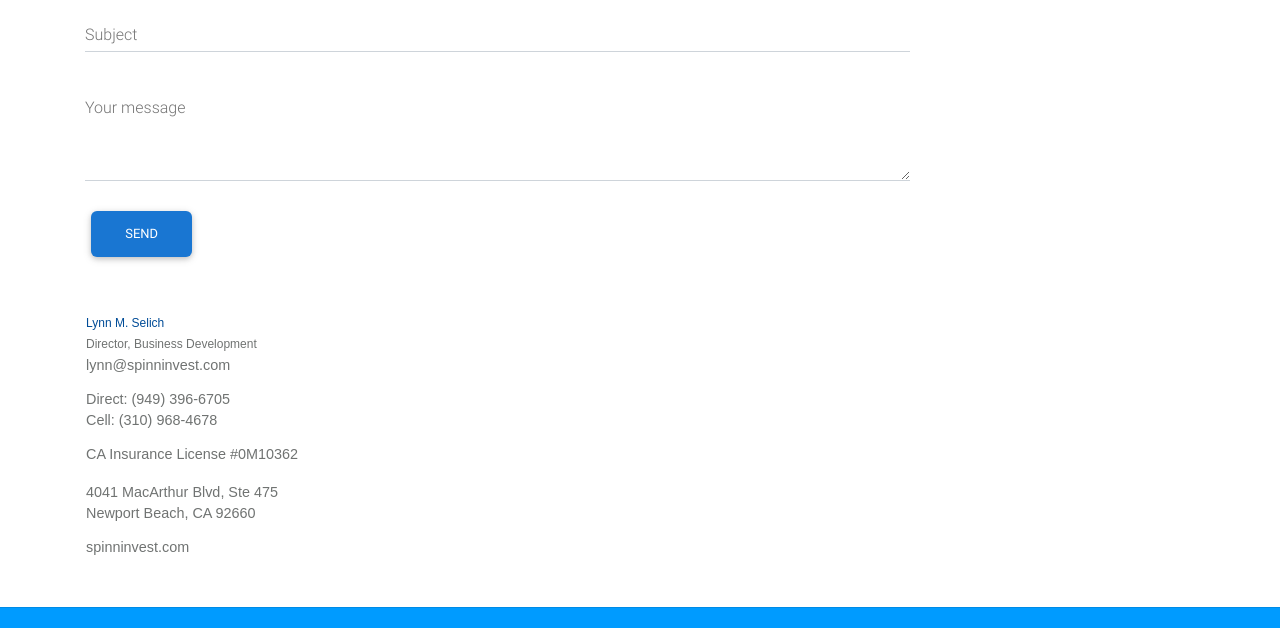
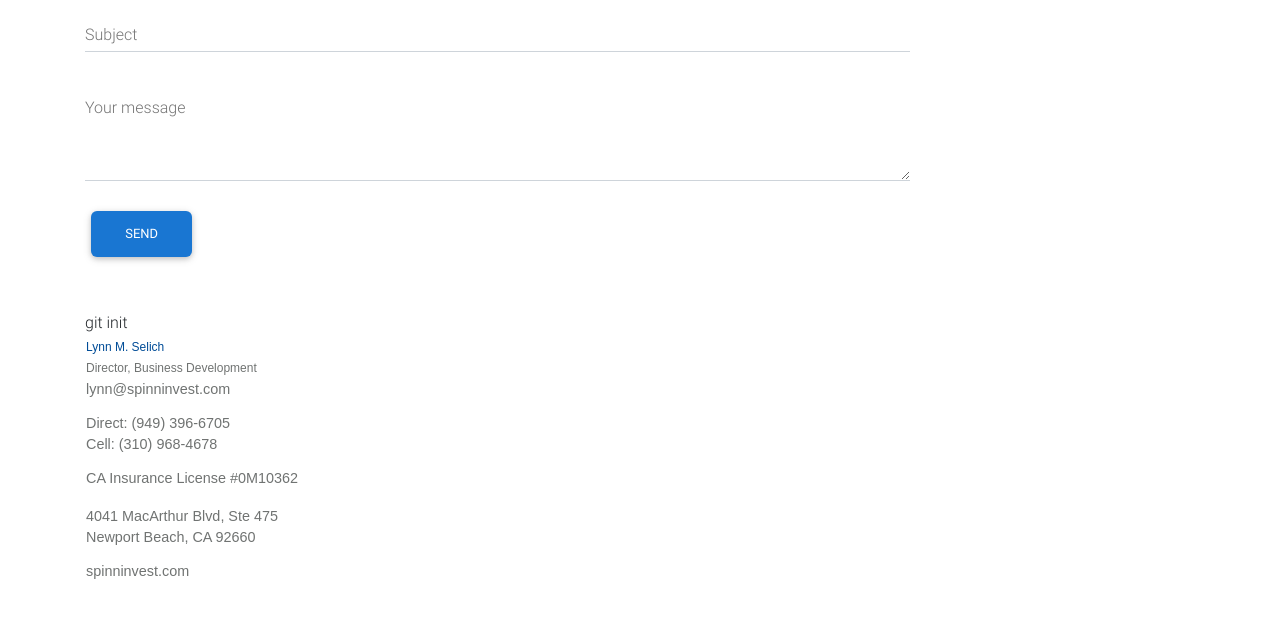
Before and after one commit to thedevtechs/www.thedevtechs.com, a plain HTML site: page contact.html in a window 1280 px wide. Shown: the part 792-1420 px from the top of the page. Drawn offline with nearby package versions, Linux system fonts and the light colour scheme.

Commit message:
first commit

```diff
--- a/partials/articles.html
+++ b/partials/articles.html
@@ -17,7 +17,7 @@
             <a style="text-decoration:none;color:#707372" href="http://spinninvest.com">spinninvest.com</a>
         </td>
     </tr>
-
+    git init
     <tr>
         <td width="249">
             <!-- insert image source here -->
```
